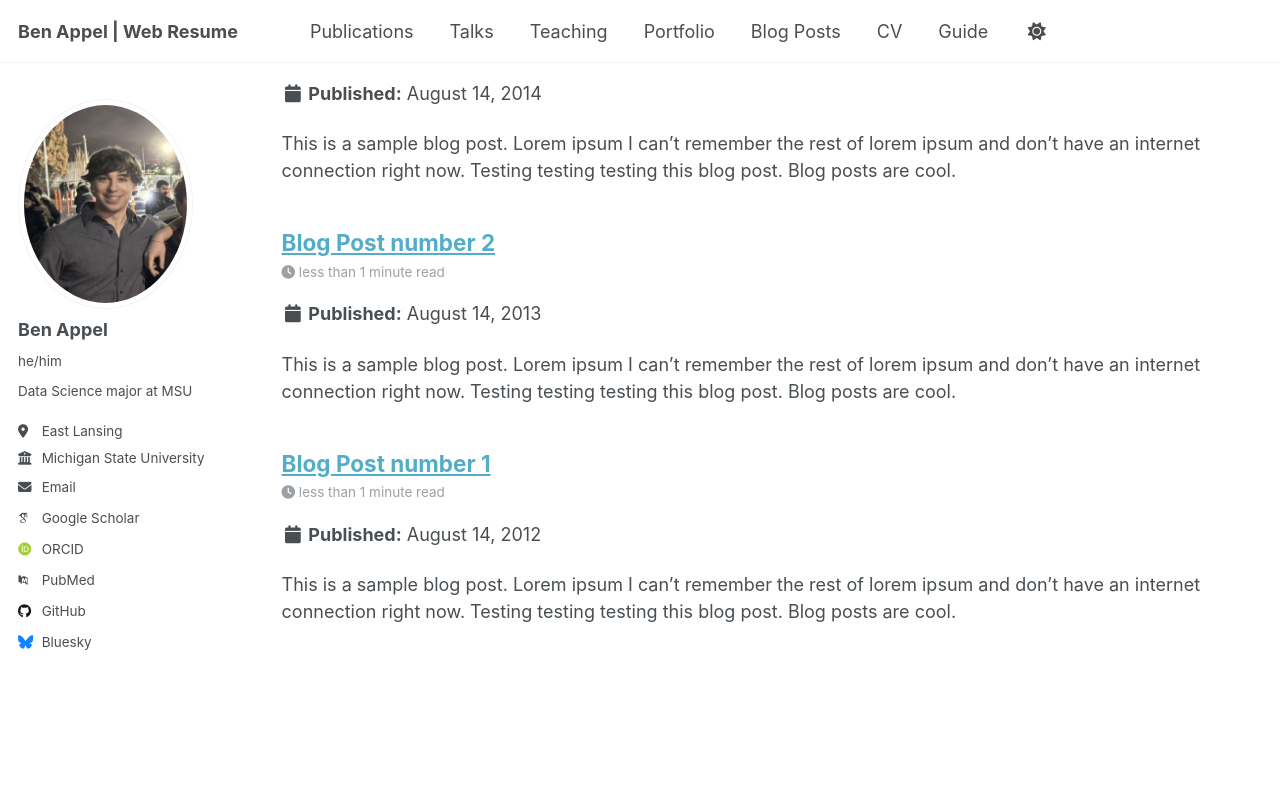
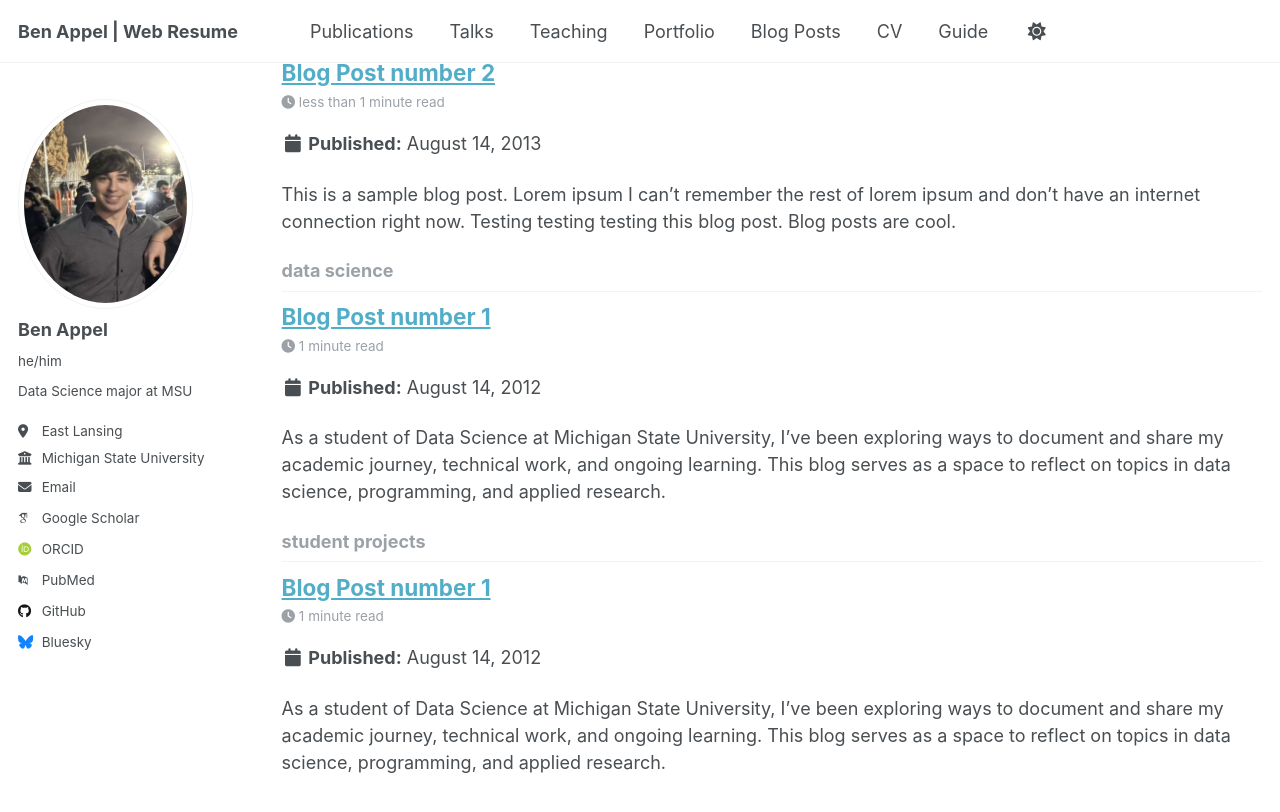
Before and after one commit to benpeok/benpeok.github.io, a Jekyll site: the page built from _pages/tag-archive.html, in a window 1280 px wide and 900 px high, scrolled down 2795 px. Shown: the top 812 px of the window. Built offline with Jekyll 4.4.1, drawn with Linux system fonts in a browser that asks for light colours; some web fonts are replaced; some of the changed text lies outside the part shown.

Commit message:
Update 2012-08-14-blog-post-1.md

````diff
--- a/_posts/2012-08-14-blog-post-1.md
+++ b/_posts/2012-08-14-blog-post-1.md
@@ -3,18 +3,32 @@ title: 'Blog Post number 1'
 date: 2012-08-14
 permalink: /posts/2012/08/blog-post-1/
 tags:
-  - cool posts
-  - category1
-  - category2
+  - data science
+  - student projects
+  - academic reflection
 ---
 
-This is a sample blog post. Lorem ipsum I can't remember the rest of lorem ipsum and don't have an internet connection right now. Testing testing testing this blog post. Blog posts are cool.
+As a student of Data Science at Michigan State University, I’ve been exploring ways to document and share my academic journey, technical work, and ongoing learning. This blog serves as a space to reflect on topics in data science, programming, and applied research.
 
-Headings are cool
-======
+### The Role of Writing in Technical Learning
 
-You can have many headings
-======
+Writing about technical subjects is not only a way to share knowledge but also a means of deepening understanding. By articulating ideas clearly—whether about a statistical method, a data pipeline, or an algorithm—I reinforce my own grasp of the material.
 
-Aren't headings cool?
-------
+In future posts, I plan to write about:
+
+- Hands-on experiences with Python, R, and SQL
+- Exploratory data analysis and visualization techniques
+- Machine learning fundamentals and model evaluation
+- Academic coursework, projects, and research opportunities
+
+### Reflections on Starting This Site
+
+Creating a professional website using GitHub Pages and Jekyll has been a valuable experience. It integrates version control, markdown documentation, and basic web publishing—skills that align closely with open science and reproducible research practices.
+
+Here’s a simple code snippet that highlights the type of work I aim to include:
+
+```python
+import pandas as pd
+
+df = pd.read_csv("data.csv")
+print(df.describe())
````
